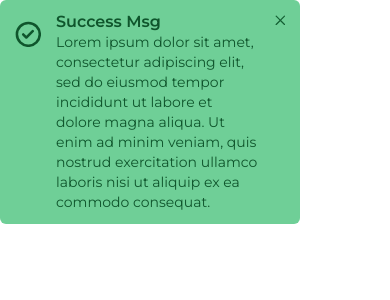
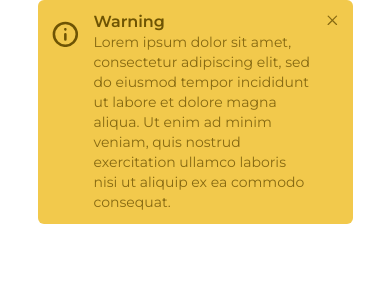
Before and after one commit to istevkovski/toast-noty, a React (Create React App) app: page / in a window 390 px wide. Shown: the top 300 px of the page. Built offline with nearby package versions, Linux system fonts and the light colour scheme; a web font is replaced by a local one.

Commit message:
feat: responsive, variants and default values

```diff
--- a/src/App.tsx
+++ b/src/App.tsx
@@ -1,13 +1,16 @@
 import Toast from 'components/Toast/Toast';
+import { ToastProvider } from './components/Toast/ToastProvider';
 
 export function App() {
 	return (
-		<Toast
-			title="Success Msg"
-			message="Lorem ipsum dolor sit amet, consectetur adipiscing elit, sed do
+		<ToastProvider>
+			<Toast
+				type="warning"
+				message="Lorem ipsum dolor sit amet, consectetur adipiscing elit, sed do
 	eiusmod tempor incididunt ut labore et dolore magna aliqua.
 	Ut enim ad minim veniam, quis nostrud exercitation ullamco
 	laboris nisi ut aliquip ex ea commodo consequat."
-		/>
+			/>
+		</ToastProvider>
 	);
 }
--- a/src/components/Toast/Toast.module.scss
+++ b/src/components/Toast/Toast.module.scss
@@ -1,10 +1,21 @@
+@use "../../styles/breakpoints";
+
+@mixin variant($background, $bold, $light) {
+	background-color: $background;
+
+	h2 { color: $bold; }
+	p { color: $light; }
+	.IndicationIcon { fill: $bold; }
+	.Close { fill: $light; }
+}
+
 .Toast {
+	margin: 0 2.344rem;
 	position: relative;
 	padding: 0.75rem;
 	display: flex;
 	gap: 0.75rem;
 	background: #6FCF97;
-	max-width: 18.75rem;
 	border-radius: 0.375rem;
 
 	font-size: 1rem;
@@ -31,4 +42,18 @@
 		font-weight: 400;
 		line-height: inherit;
 	}
+
+	&.warning {
+		@include variant(#F2C94C, #6E5404, #866912);
+	}
+	&.success {
+		@include variant(#6FCF97, #0F552C, #135E32);
+	}
+	&.danger {
+		@include variant(#EB5757, white, white);
+	}
+
+	@include breakpoints.screen-tablet {
+		max-width: 34.375rem;
+	}
 }
--- a/src/components/Toast/Toast.tsx
+++ b/src/components/Toast/Toast.tsx
@@ -1,32 +1,57 @@
 import classnames from 'classnames';
-import { IconCross, IconSuccess } from 'components/icons';
+import {
+	IconCross,
+	IconDanger,
+	IconSuccess,
+	IconWarning,
+} from 'components/icons';
+import { IconProps } from 'src/types/Icons';
 import '../../styles/fonts.scss';
 import '../../styles/reset.scss';
 import styles from './Toast.module.scss';
 
+type TToastTypes = 'warning' | 'success' | 'danger';
+
+type TToastDefaults = {
+	title: string;
+	icon: (props: IconProps) => JSX.Element;
+};
+
+const defaults: { [key in TToastTypes]: TToastDefaults } = {
+	warning: { title: 'Warning ', icon: IconWarning },
+	success: { title: 'Success', icon: IconSuccess },
+	danger: { title: 'Danger', icon: IconDanger },
+};
+
 export interface ToastProps extends React.HTMLAttributes<HTMLDivElement> {
+	type?: TToastTypes;
 	title?: string;
 	message: string;
 	duration?: number;
 }
 
 function Toast({
+	type = 'success',
 	title,
 	message,
 	duration = 6,
 	className,
 	...rest
 }: ToastProps) {
+	const IconElement = defaults[type].icon;
+
 	return (
-		<div className={classnames([styles['Toast'], className])} {...rest}>
-			<IconSuccess className={styles.IndicationIcon} fill="#0F552C" />
+		<div
+			className={classnames([styles['Toast'], styles[type], className])}
+			{...rest}
+		>
+			<IconElement className={styles.IndicationIcon} />
 			<div className={styles.Content}>
-				<h2>{title}</h2>
+				<h2>{title || defaults[type].title}</h2>
 				<p>{message}</p>
 			</div>
 			<IconCross
 				className={styles.Close}
-				fill="#135E32"
 				size="small"
 				onClick={() => alert('Closed')}
 			/>
--- /dev/null
+++ b/src/components/Toast/ToastProvider.tsx
@@ -0,0 +1,3 @@
+export const ToastProvider = ({ children }: { children: React.ReactNode }) => {
+	return <div>{children}</div>;
+};
--- a/src/components/icons/IconCross.tsx
+++ b/src/components/icons/IconCross.tsx
@@ -1,10 +1,5 @@
 import { Icon } from './Icon';
-
-interface IconProps
-  extends Omit<React.HTMLAttributes<HTMLElement>, 'children'> {
-  fill?: string;
-  size?: 'small' | 'default';
-}
+import { IconProps } from 'src/types/Icons';
 
 export function IconCross({ size, fill, className, ...rest }: IconProps) {
   return (
--- /dev/null
+++ b/src/components/icons/IconDanger.tsx
@@ -0,0 +1,18 @@
+import { Icon } from './Icon';
+import { IconProps } from 'src/types/Icons';
+
+export function IconDanger({ size, fill, className, ...rest }: IconProps) {
+  return (
+    <Icon size={size} className={className} {...rest}>
+      <svg
+        width="28"
+        height="28"
+        viewBox="0 0 28 28"
+        xmlns="http://www.w3.org/2000/svg"
+        fill={fill}
+      >
+        <path d="M14 .667a13.333 13.333 0 1 0 0 26.666A13.333 13.333 0 0 0 14 .667Zm0 24A10.667 10.667 0 0 1 3.333 14a10.56 10.56 0 0 1 2.254-6.533l14.946 14.946A10.56 10.56 0 0 1 14 24.667Zm8.413-4.134L7.467 5.587A10.56 10.56 0 0 1 14 3.333 10.667 10.667 0 0 1 24.667 14a10.56 10.56 0 0 1-2.254 6.533Z" />
+      </svg>
+    </Icon>
+  );
+}
--- a/src/components/icons/IconSuccess.tsx
+++ b/src/components/icons/IconSuccess.tsx
@@ -1,10 +1,5 @@
 import { Icon } from './Icon';
-
-interface IconProps
-  extends Omit<React.HTMLAttributes<HTMLElement>, 'children'> {
-  fill?: string;
-  size?: 'small' | 'default';
-}
+import { IconProps } from 'src/types/Icons';
 
 export function IconSuccess({ size, fill, className, ...rest }: IconProps) {
   return (
--- /dev/null
+++ b/src/components/icons/IconWarning.tsx
@@ -0,0 +1,18 @@
+import { Icon } from './Icon';
+import { IconProps } from 'src/types/Icons';
+
+export function IconWarning({ size, fill, className, ...rest }: IconProps) {
+  return (
+    <Icon size={size} className={className} {...rest}>
+      <svg
+        width="28"
+        height="28"
+        viewBox="0 0 28 28"
+        xmlns="http://www.w3.org/2000/svg"
+        fill={fill}
+      >
+        <path d="M14 12.667A1.333 1.333 0 0 0 12.667 14v5.333a1.333 1.333 0 1 0 2.666 0V14A1.333 1.333 0 0 0 14 12.667Zm.507-5.227a1.333 1.333 0 0 0-1.014 0 1.334 1.334 0 0 0-.44.28c-.117.13-.212.278-.28.44a1.12 1.12 0 0 0-.106.507 1.333 1.333 0 0 0 .386.946c.13.118.279.213.44.28a1.334 1.334 0 0 0 1.84-1.226 1.4 1.4 0 0 0-.386-.947 1.334 1.334 0 0 0-.44-.28ZM14 .667a13.333 13.333 0 1 0 0 26.666A13.333 13.333 0 0 0 14 .667Zm0 24a10.666 10.666 0 1 1 0-21.333 10.666 10.666 0 0 1 0 21.333Z" />
+      </svg>
+    </Icon>
+  );
+}
--- a/src/components/icons/index.ts
+++ b/src/components/icons/index.ts
@@ -1,3 +1,5 @@
 export { Icon } from './Icon';
 export { IconCross } from './IconCross';
+export { IconDanger } from './IconDanger';
 export { IconSuccess } from './IconSuccess';
+export { IconWarning } from './IconWarning';
--- /dev/null
+++ b/src/styles/breakpoints.scss
@@ -0,0 +1,7 @@
+$screen-tablet: 550px;
+
+@mixin screen-tablet {
+	@media only screen and (min-width: $screen-tablet){
+		@content;
+	}
+}
--- /dev/null
+++ b/src/types/Icons.ts
@@ -0,0 +1,5 @@
+export interface IconProps
+	extends Omit<React.HTMLAttributes<HTMLElement>, 'children'> {
+	fill?: string;
+	size?: 'small' | 'default';
+}
```
Also changed, not shown: scripts/generateIcons.mjs (+1 -6 lines), src/components/icons/svg/danger.svg (added), src/components/icons/svg/warning.svg (added).
